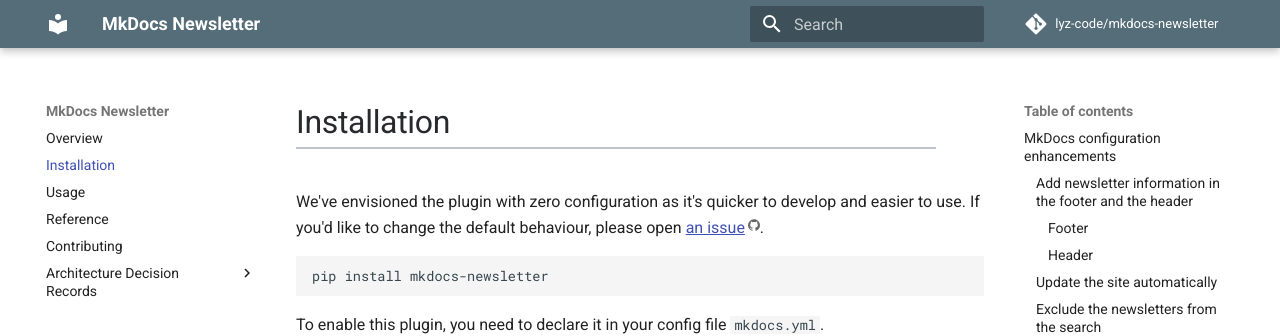
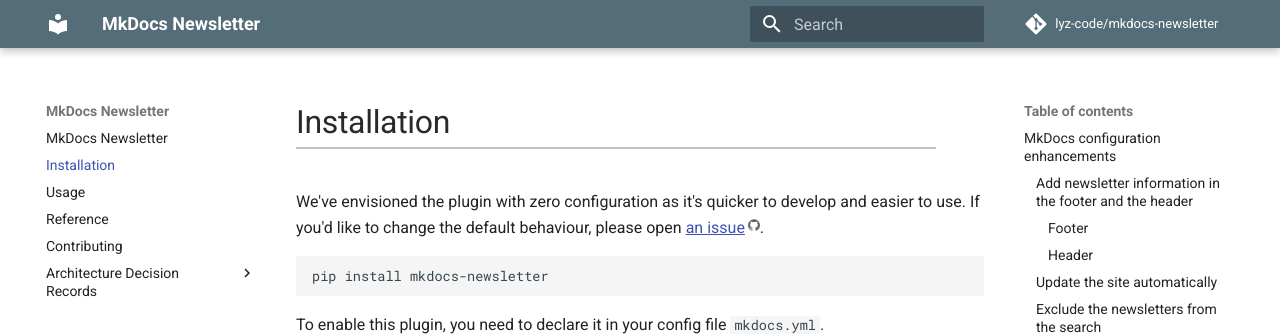
Before and after one commit to lyz-code/mkdocs-newsletter, an MkDocs documentation site: the page built from docs/install.md, in a window 1280 px wide. Shown: the top 336 px of the page. Built offline with MkDocs 1.6.1 and Material for MkDocs 9.7.7, drawn with Linux system fonts in a browser that asks for light colours; comment, search, counter and statistics services are not loaded.

Commit message:
chore: update requirements
ci: build package using makefile functions

ci(Makefile): improve the removal of .egg-info files

ci(Makefile): support uploading to test pypi

ci: patch flakehell extended_default_ignore error

```diff
--- a/mkdocs.yml
+++ b/mkdocs.yml
@@ -3,7 +3,7 @@
 site_author: Lyz
 site_url: https://lyz-code.github.io/mkdocs-newsletter
 nav:
-  - Overview: index.md
+  - MkDocs Newsletter: index.md
   - Installation: install.md
   - Usage: usage.md
   - Reference: reference.md
@@ -13,9 +13,12 @@
       - adr/adr.md
       - '001: High level problem analysis': adr/001-initial_approach.md
       - '002: Initial mkdocs plugin design': adr/002-initial_plugin_design.md
-      - '003: Select the changes to record': adr/003-select_the_changes_to_record.md
-      - '004: Article newsletter structure': adr/004-article_newsletter_structure.md
-      - '005: Article newsletter creation': adr/005-create_the_newsletter_articles.md
+      - '003: Select the changes to record': |
+          adr/003-select_the_changes_to_record.md
+      - '004: Article newsletter structure': |
+          adr/004-article_newsletter_structure.md
+      - '005: Article newsletter creation': |
+          adr/005-create_the_newsletter_articles.md
       - '006: RSS feed creation': adr/006-rss_feed_creation.md
 
 plugins:
--- a/pyproject.toml
+++ b/pyproject.toml
@@ -77,6 +77,7 @@
 max_line_length = 88
 show_source = true
 docstring-convention = "google"
+extended_default_ignore=[]  # Until https://github.com/flakehell/flakehell/issues/10 is solved
 
 [tool.flakehell.plugins]
 flake8-aaa = ["+*"]
```
Also changed, not shown: docs/requirements.txt (+4 -4 lines), requirements-dev.txt (+12 -12 lines), requirements.txt (+4 -4 lines), .cruft.json, 2 other files.
